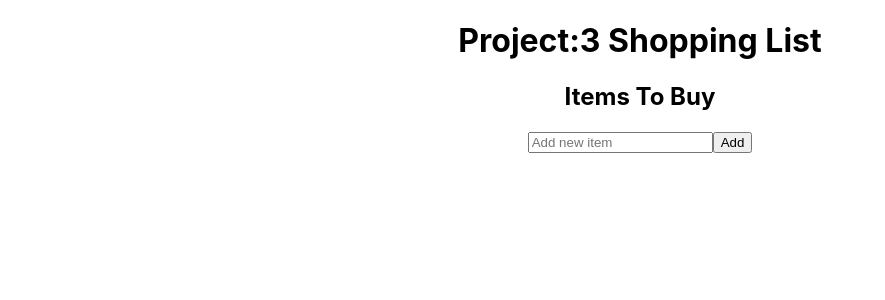
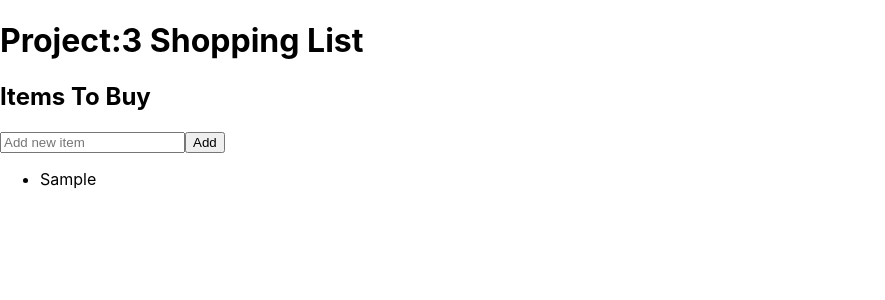
Before and after one commit to Keerthanabas/Shopping-List, a React (Create React App) app: page / in a window 1280 px wide. Both pictures are taken after typing "Sample" into the empty fields and a click on the button "Add". Shown: the top 300 px of the page, without its empty margins (0-885 px from the left). Built offline with nearby package versions, Linux system fonts and the light colour scheme.

Commit message:
adding details

```diff
--- a/src/App.css
+++ b/src/App.css
@@ -1,3 +1,3 @@
-.App {
+/* .App {
   text-align: center;
-}
+} */
--- a/src/App.js
+++ b/src/App.js
@@ -1,7 +1,7 @@
 import { useState } from 'react';
 import './App.css';
 import InputArea from "./components/InputArea"
-import shoppingList from "./components/shoppinglist"
+import ShoppingList from "./components/shoppinglist"
 
 function App() {
 
@@ -12,12 +12,27 @@ function App() {
       return [...prevItems,inputText]
 })
 }
+const deleteItem = (id)=>{
+  setItems((prevItems)=>{
+    return prevItems.filter((item,index)=>{
+      return index !== id;
+    });
+  });
+}
 console.log(items)
 
   return (
     <div className="App">
     <h1>Project:3 Shopping List</h1>
     <InputArea additems = {addItems}/>
+    <div>
+      <ul>
+        {items.map((item,index)=>{
+          return <ShoppingList key={index} text={item} />
+        })}
+        </ul>
+
+    </div>
  </div>
   );
 }
--- a/src/components/InputArea.js
+++ b/src/components/InputArea.js
@@ -15,6 +15,7 @@ const InputArea = (props) => {
                 props.additems(inputText);
                 setInputText("");
                 }}>Add</button>
+
         </div>
 
 
--- a/src/components/shoppinglist.js
+++ b/src/components/shoppinglist.js
@@ -1,11 +1,11 @@
 import React from 'react';
 
 
-const shoppingList = ()=>{
+const ShoppingList = (props)=>{
     return(
         <div>
-
+        <li>{props.text} </li>
         </div>
     )
 }
-export default shoppingList
+export default ShoppingList
```
